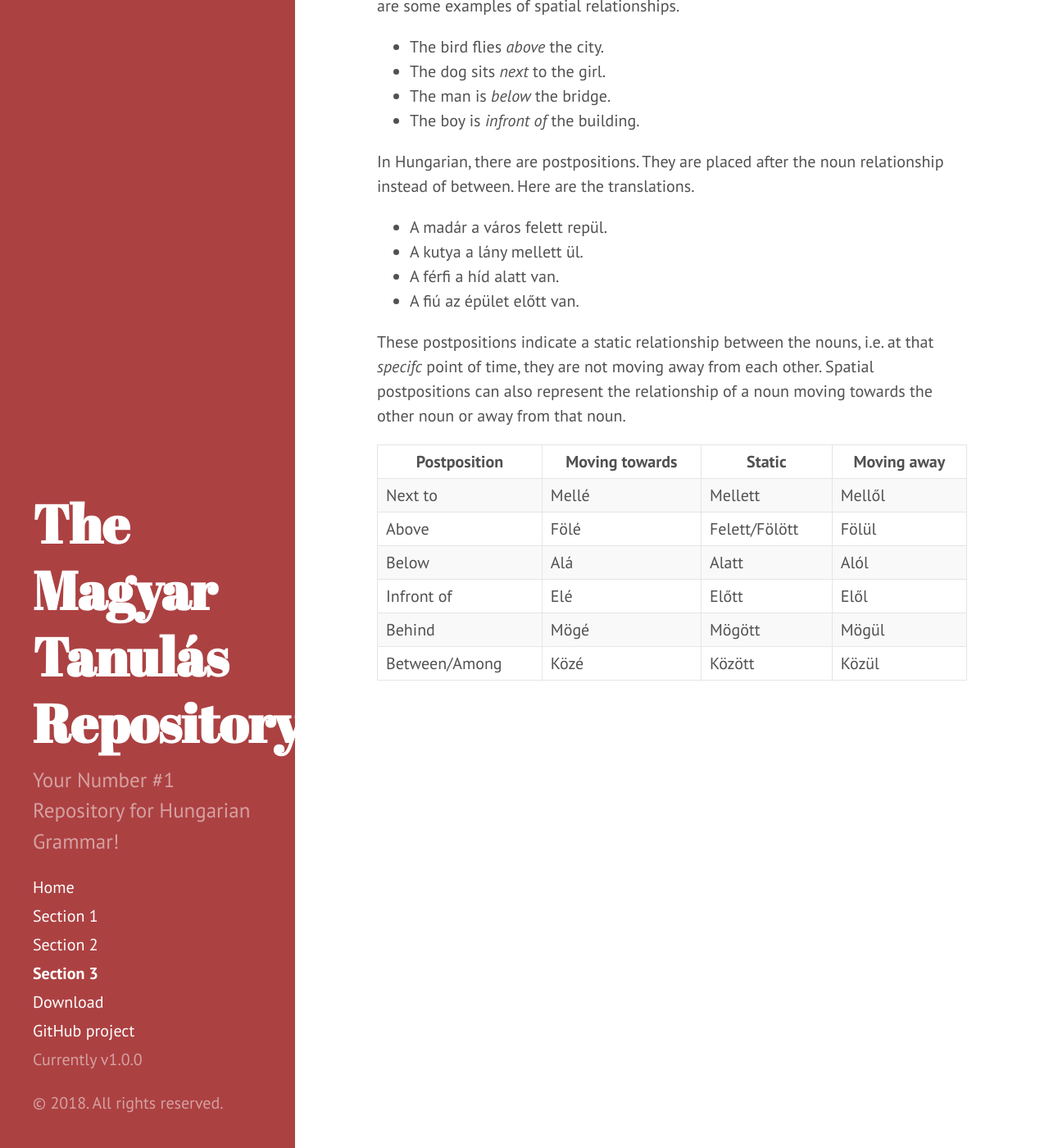
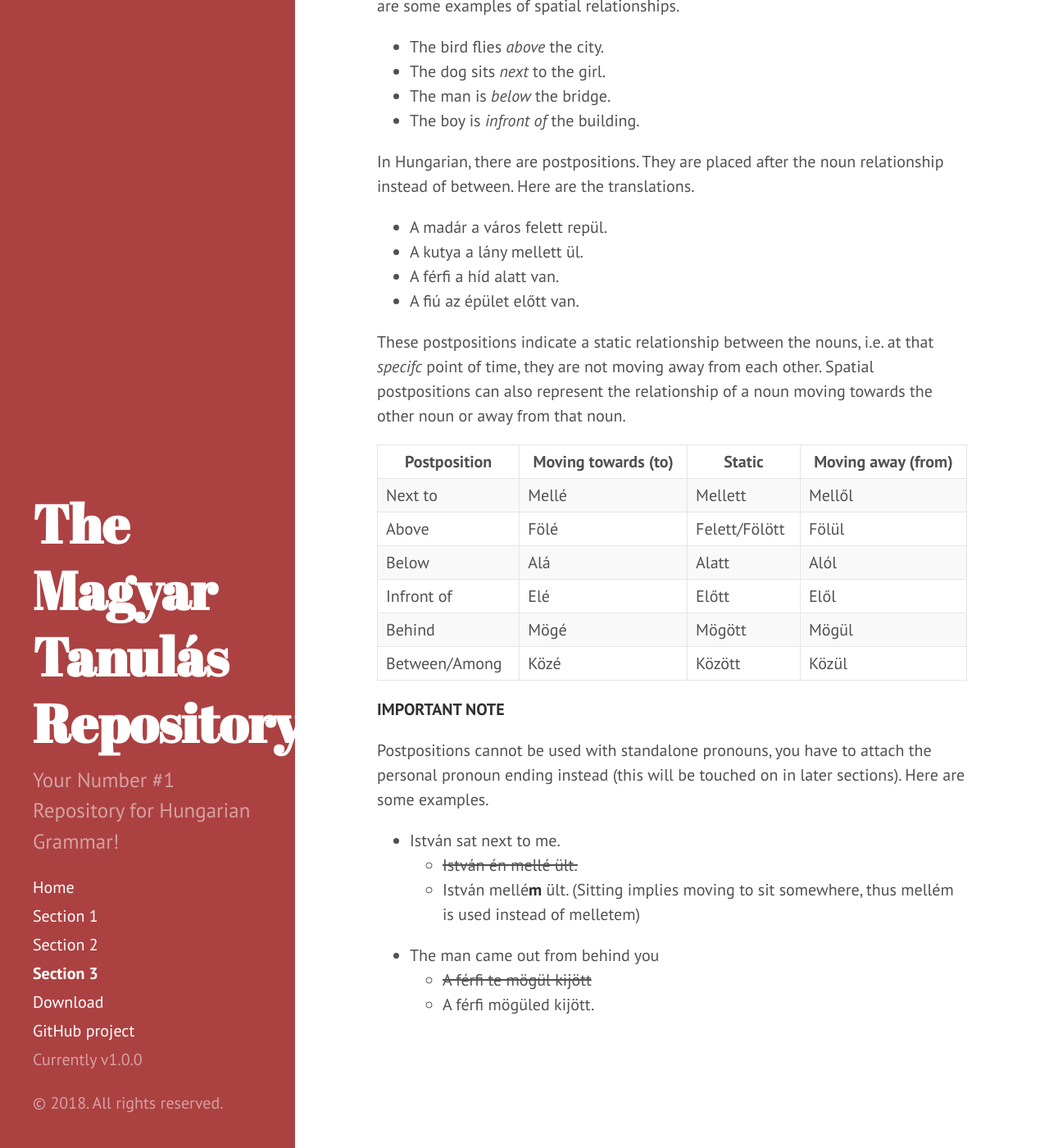
Before and after one commit to Magyartanulas/magyartanulas.github.io, a Jekyll site: the page built from Section3.md, in a window 1280 px wide and 1400 px high, scrolled down 908 px. Shown: the whole window at 82% size. Built offline with Jekyll 4.4.1, drawn with Linux system fonts in a browser that asks for light colours; Markdown is read by kramdown in place of the engine named in the settings.

Commit message:
Update Section3.md

```diff
--- a/Section3.md
+++ b/Section3.md
@@ -40,11 +40,24 @@ In Hungarian, there are postpositions. They are placed after the noun relationsh
 
 These postpositions indicate a static relationship between the nouns, i.e. at that *specifc* point of time, they are not moving away from each other. Spatial postpositions can also represent the relationship of a noun moving towards the other noun or away from that noun.
 
-| Postposition  | Moving towards | Static        | Moving away |
-|---------------|----------------|---------------|-------------|
-| Next to       | Mellé          | Mellett       | Mellől      |
-| Above         | Fölé           | Felett/Fölött | Fölül       |
-| Below         | Alá            | Alatt         | Alól        |
-| Infront of    | Elé            | Előtt         | Elől        |
-| Behind        | Mögé           | Mögött        | Mögül       |
-| Between/Among | Közé           | Között        | Közül       |
+| Postposition  | Moving towards (to) | Static        | Moving away (from) |
+|---------------|---------------------|---------------|--------------------|
+| Next to       | Mellé               | Mellett       | Mellől             |
+| Above         | Fölé                | Felett/Fölött | Fölül              |
+| Below         | Alá                 | Alatt         | Alól               |
+| Infront of    | Elé                 | Előtt         | Elől               |
+| Behind        | Mögé                | Mögött        | Mögül              |
+| Between/Among | Közé                | Között        | Közül              |
+
+**IMPORTANT NOTE**
+
+Postpositions cannot be used with standalone pronouns, you have to attach the personal pronoun ending instead
+(this will be touched on in later sections). Here are some examples.
+
+* István sat next to me.
+  * ~~István én mellé ült.~~
+  * István mellé**m** ült. (Sitting implies moving to sit somewhere, thus mellém is used instead of melletem)
+
+* The man came out from behind you
+  * ~~A férfi te mögül kijött~~
+  * A férfi mögüled kijött.
```
